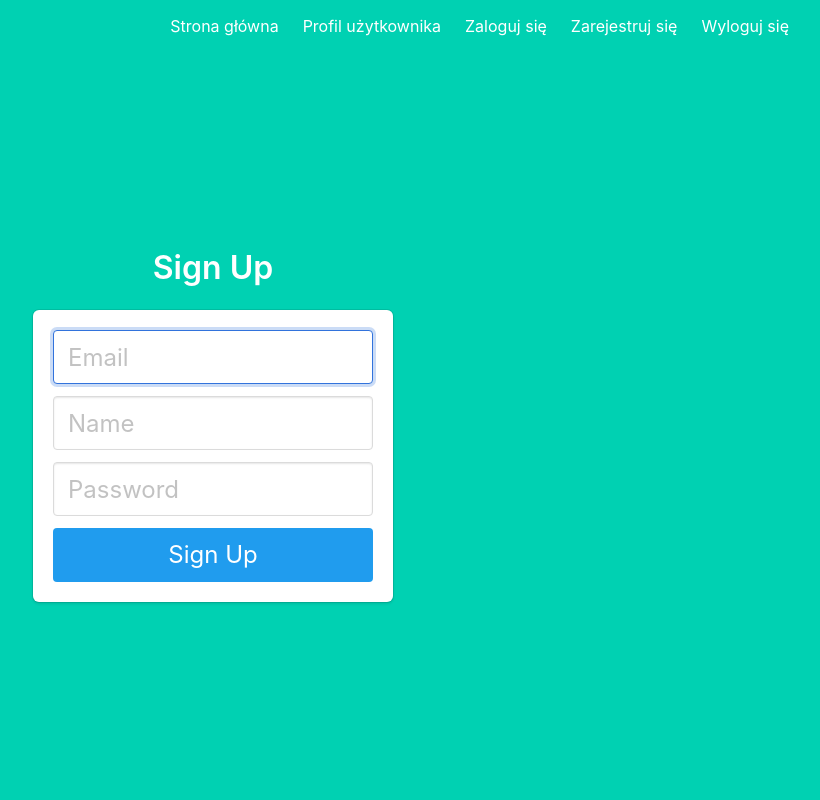
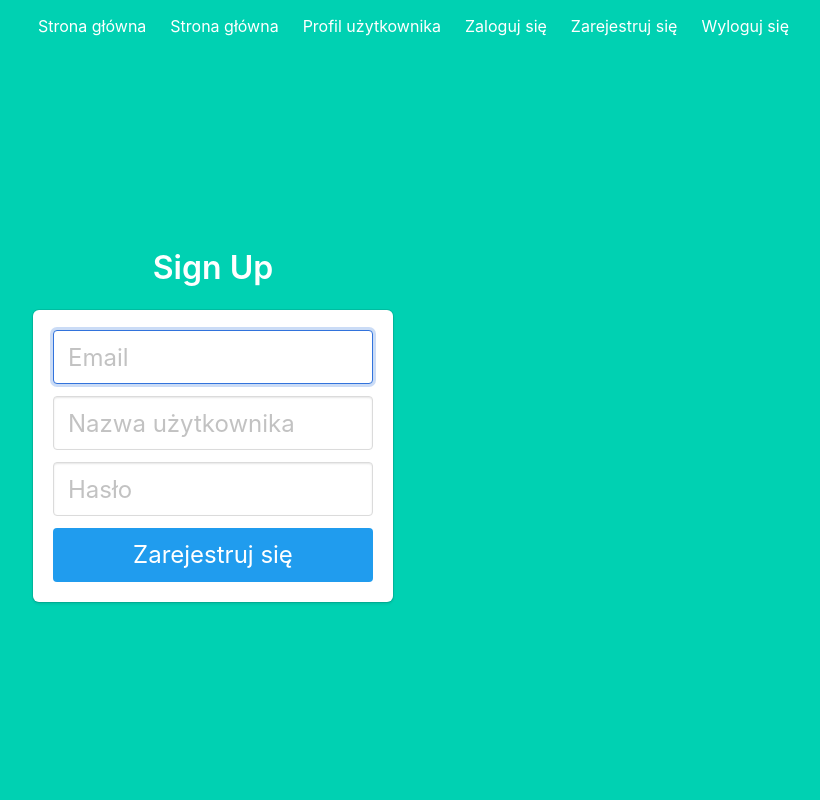
Before and after one commit to iterativepianist/python-analitycs, a Flask app: template project/templates/signup.html in a window 1280 px wide. Shown: the whole page, without its empty margins (427-1247 px from the left). Run offline with Flask 2, Linux system fonts and the light colour scheme; the template is opened without the code that fills it, so the values that code supplies are empty.

Commit message:
Translate some texts to polish

```diff
--- a/project/templates/base.html
+++ b/project/templates/base.html
@@ -17,6 +17,9 @@
                 <div class="container">
                     <div id="navbarMenuHeroA" class="navbar-menu">
                         <div class="navbar-end">
+                            <a href="{{ url_for('main.index') }}" class="navbar-item">
+                                Strona główna
+                            </a>
                             <a href="{{ url_for('main.index') }}" class="navbar-item">
                                 Strona główna
                             </a>
--- a/project/templates/profile.html
+++ b/project/templates/profile.html
@@ -2,6 +2,6 @@
 
 {% block content %}
 <h1 class="title">
-  Welcome {{ name }}!
+  Cześć {{ name }}!
 </h1>
 {% endblock %}
--- a/project/templates/signup.html
+++ b/project/templates/signup.html
@@ -20,17 +20,17 @@
 
             <div class="field">
                 <div class="control">
-                    <input class="input is-large" type="text" name="name" placeholder="Name" autofocus="">
+                    <input class="input is-large" type="text" name="name" placeholder="Nazwa użytkownika" autofocus="">
                 </div>
             </div>
 
             <div class="field">
                 <div class="control">
-                    <input class="input is-large" type="password" name="password" placeholder="Password">
+                    <input class="input is-large" type="password" name="password" placeholder="Hasło">
                 </div>
             </div>
 
-            <button class="button is-block is-info is-large is-fullwidth">Sign Up</button>
+            <button class="button is-block is-info is-large is-fullwidth">Zarejestruj się</button>
         </form>
     </div>
 </div>
```
Also changed, not shown: project/templates/login.html (+5 -5 lines).
